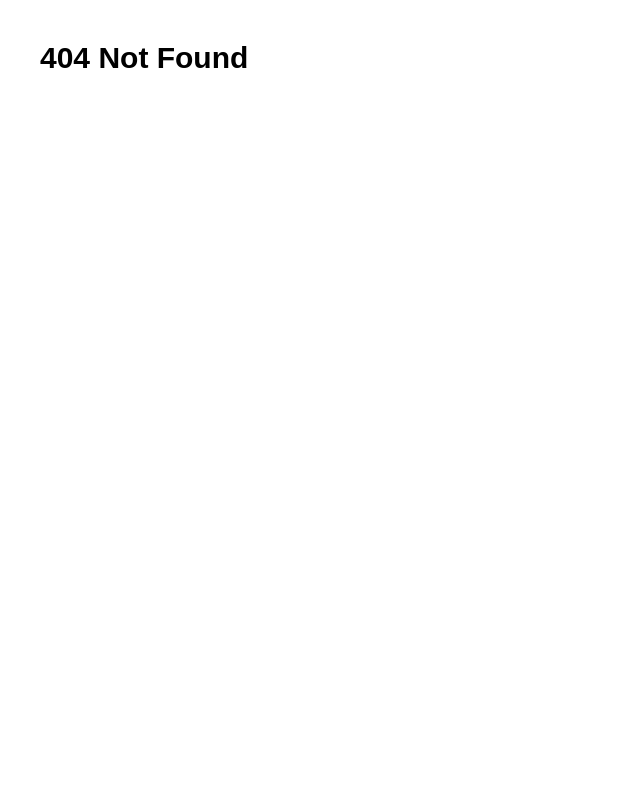
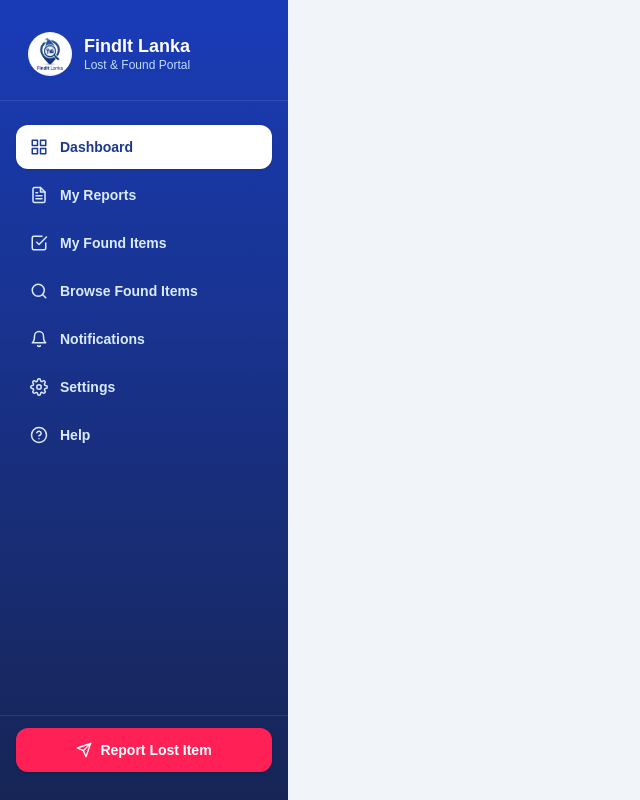
Before and after one commit to KavinduSandeepaAmaranath/FindIt-Lanka, a React (Vite) app in the folder client/: page /dashboard in a window 1280 px wide. Shown: the top 800 px of the page, without its empty margins (0-640 px from the left). Built offline with nearby package versions, Linux system fonts and the light colour scheme.

Commit message:
add dashboard sidebar

```diff
--- /dev/null
+++ b/client/src/components/dashboard/DashBoardSidebar.jsx
@@ -0,0 +1,73 @@
+import { Link, useLocation } from "react-router-dom";
+import {
+  FiGrid,
+  FiFileText,
+  FiCheckSquare,
+  FiSearch,
+  FiBell,
+  FiSettings,
+  FiHelpCircle,
+  FiSend,
+} from "react-icons/fi";
+import logo from "../../assets/images/Loginlogo.png";
+
+const navItems = [
+  { label: "Dashboard", to: "/dashboard", icon: FiGrid },
+  { label: "My Reports", to: "/dashboard/my-reports", icon: FiFileText },
+  { label: "My Found Items", to: "/dashboard/my-found-items", icon: FiCheckSquare },
+  { label: "Browse Found Items", to: "/dashboard/browse-found", icon: FiSearch },
+  { label: "Notifications", to: "/dashboard/notifications", icon: FiBell },
+  { label: "Settings", to: "/dashboard/settings", icon: FiSettings },
+  { label: "Help", to: "/dashboard/help", icon: FiHelpCircle },
+];
+
+function DashboardSidebar() {
+  const location = useLocation();
+
+  return (
+    <aside className="hidden lg:flex lg:flex-col lg:w-72 lg:shrink-0 bg-gradient-to-b from-blue-800 to-blue-950 text-white min-h-screen sticky top-0">
+      <div className="px-7 pt-8 pb-6 border-b border-white/10">
+        <Link to="/dashboard" className="flex items-center gap-3">
+          <img
+            src={logo}
+            alt="FindIt Lanka logo"
+            className="w-11 h-11 rounded-full object-cover bg-white"
+          />
+          <div>
+            <p className="text-lg font-bold leading-tight">FindIt Lanka</p>
+            <p className="text-xs text-blue-200">Lost &amp; Found Portal</p>
+          </div>
+        </Link>
+      </div>
+
+      <nav className="flex-1 px-4 py-6 space-y-1">
+        {navItems.map(({ label, to, icon: Icon }) => {
+          const active = location.pathname === to;
+          return (
+            <Link
+              key={label}
+              to={to}
+              className={`flex items-center gap-3 px-3.5 py-3 rounded-xl text-sm font-semibold transition-colors ${
+                active
+                  ? "bg-white text-blue-900 shadow-sm"
+                  : "text-blue-100 hover:bg-white/10 hover:text-white"
+              }`}
+            >
+              <Icon className="w-4.5 h-4.5" />
+              {label}
+            </Link>
+          );
+        })}
+      </nav>
+
+      <div className="px-4 pb-7 pt-3 border-t border-white/10">
+        <button className="w-full flex items-center justify-center gap-2 px-4 py-3 rounded-xl bg-rose-500 hover:bg-rose-600 text-white text-sm font-semibold transition-colors shadow-sm">
+          <FiSend className="w-4 h-4" />
+          Report Lost Item
+        </button>
+      </div>
+    </aside>
+  );
+}
+
+export default DashboardSidebar;
--- a/client/src/pages/Dashboard.jsx
+++ b/client/src/pages/Dashboard.jsx
@@ -0,0 +1,11 @@
+import DashboardSidebar from "../components/dashboard/DashboardSidebar";
+
+function Dashboard() {
+  return (
+    <div className="flex bg-slate-100">
+      <DashboardSidebar />
+      <div className="flex-1 min-w-0" />
+    </div>
+  );
+}
+export default Dashboard;
--- a/client/src/routes/AppRoutes.jsx
+++ b/client/src/routes/AppRoutes.jsx
@@ -10,26 +10,24 @@ import RegisterOTP from "../pages/RegisterOTP";
 import ForgotPassword from "../pages/ForgotPassword";
 import VerifyOtp from "../pages/VerifyOtp";
 import NewPassword from "../pages/NewPassword";
+import Dashboard from "../pages/Dashboard";
+
 
 function AppRoutes() {
   return (
     <Layout>
       <Routes>
+
+        {/*public routes*/}
         <Route path="/" element={<Home />} />
-
         <Route path="/login" element={<Login />} />
-
         <Route path="/register" element={<Register />} />
-
         <Route path="*" element={<NotFound />} />
-
         <Route path="/register-otp" element={<RegisterOTP />} />
-
         <Route path="/forgot-password" element={<ForgotPassword />} />
-
         <Route path="/verify-otp" element={<VerifyOtp />} />
-
         <Route path="/new-password" element={<NewPassword />} />
+        <Route path="/dashboard" element={<Dashboard/>} />
 
       </Routes>
     </Layout>
```
